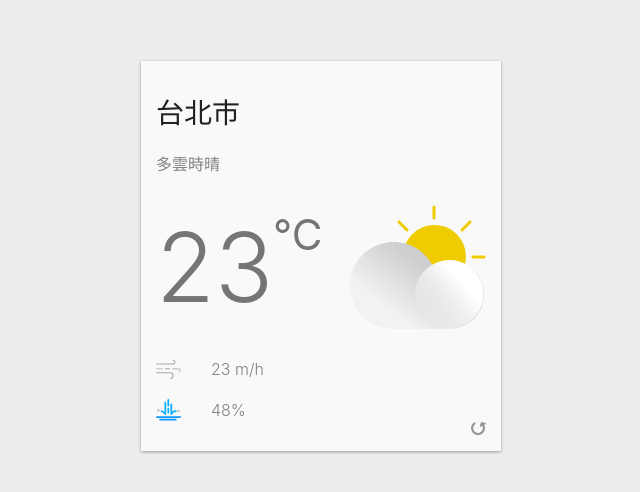
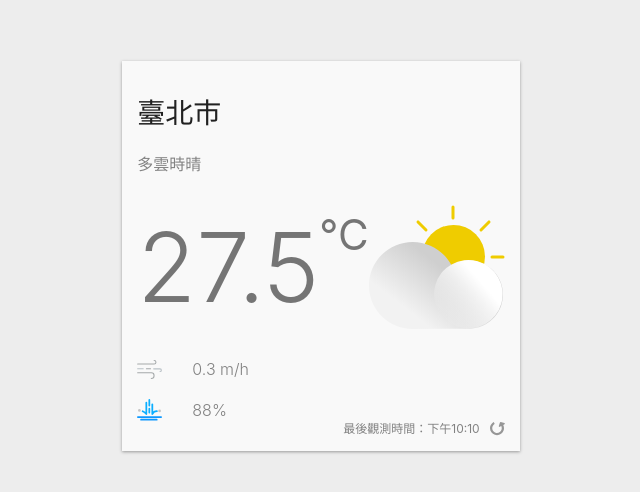
Before and after one commit to mingmoth/react-weather, a React (Create React App) app: page / in a window 1280 px wide. Shown: the part 144-636 px from the top of the page, without its empty margins (319-959 px from the left). Built offline with nearby package versions, Linux system fonts and the light colour scheme.

Commit message:
project init & add fetch weather API feature

```diff
--- a/src/WeatherApp.js
+++ b/src/WeatherApp.js
@@ -1,4 +1,4 @@
-import React from 'react'
+import React, { useState } from 'react'
 import styled from "@emotion/styled"
 
 import { ReactComponent as CloudyIcon } from './assets/images/day-cloudy.svg';
@@ -92,23 +92,60 @@ const Redo = styled.div`
 
 
 const WeatherApp = () => {
+  const [currentWeather, setCurrentWeather] = useState({
+    observationTime: '2019-10-02 22:10:00',
+    locationName: '臺北市',
+    description: '多雲時晴',
+    temperature: 27.5,
+    windSpeed: 0.3,
+    humid: 0.88,
+  })
 
+  const handleClick = () => {
+    fetch('https://opendata.cwb.gov.tw/api/v1/rest/datastore/O-A0003-001?Authorization=CWB-0EFE490A-BF4C-40C8-9056-C7A2A29AC6FF&locationName=臺北')
+      .then(response => response.json())
+      .then(data => {
+        const locationData = data.records.location[0]
+        const weatherElements = locationData.weatherElement.reduce((neededElements, item) => {
+          if (['WDSD', 'TEMP', 'HUMD'].includes(item.elementName)) {
+            neededElements[item.elementName] = item.elementValue
+          }
+          return neededElements
+        })
+        setCurrentWeather({
+          observationTime: locationData.time.obsTime,
+          locationName: locationData.locationName,
+          description: '多雲時晴',
+          temperature: weatherElements.TEMP,
+          windSpeed: weatherElements.WDSD,
+          humid: weatherElements.HUMD,
+        })
+      })
+
+  }
   return (
     <WeatherCard>
-      <Location>台北市</Location>
-      <Description>多雲時晴</Description>
+      <Location>{currentWeather.locationName}</Location>
+      <Description>{currentWeather.description}</Description>
       <CurrentWeather>
         <Temperature>
-          23 <Celsius>°C</Celsius>
+          {currentWeather.temperature} <Celsius>°C</Celsius>
         </Temperature>
         <CloudyIcon />
       </CurrentWeather>
       <AirFlow>
         <AirFlowIcon />
-        23 m/h
+        {currentWeather.windSpeed} m/h
       </AirFlow>
-      <Rain><RainIcon />48%</Rain>
-      <Redo><RedoIcon /></Redo>
+      <Rain><RainIcon />{Math.round(currentWeather.humid*100)}%</Rain>
+      <Redo>
+        最後觀測時間：
+        {new Intl.DateTimeFormat('zh-TW', {
+          hour: 'numeric',
+          minute: 'numeric',
+        }).format(new Date(currentWeather.observationTime))}{' '}
+        <RedoIcon onClick={handleClick}/>
+      </Redo >
     </WeatherCard>
   )
 }
```
